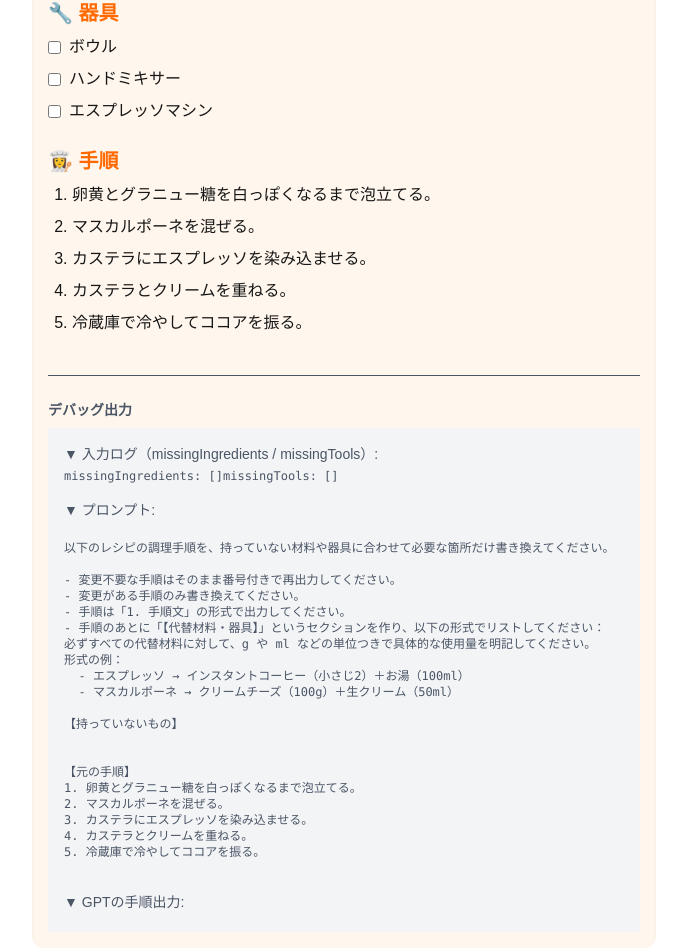
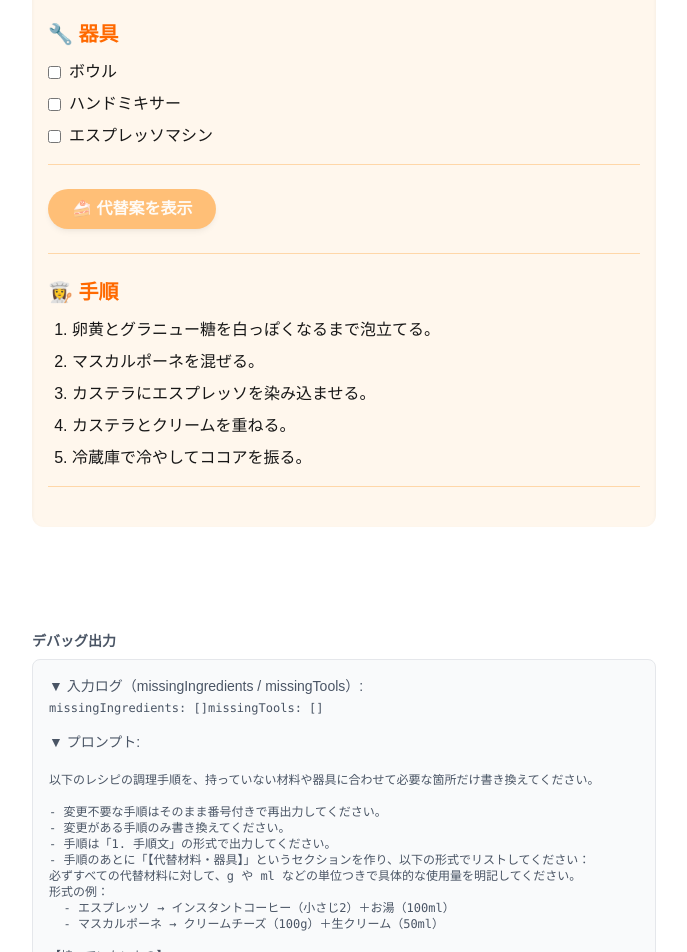
Before and after one commit to acetaminophen34/alt-recipe-demo, a Next.js app: page / in a window 1280 px wide. Shown: the part 313-1265 px from the top of the page, without its empty margins (296-983 px from the left). Built offline with nearby package versions, Linux system fonts and the light colour scheme.

Commit message:
UI改善&プロンプト調整

```diff
--- a/src/app/page.tsx
+++ b/src/app/page.tsx
@@ -139,8 +139,8 @@ ${stepText}
       <div className="bg-orange-50 rounded-xl shadow-inner p-4">
       <h1 className="text-3xl font-bold text-orange-600 mb-6 tracking-wide">ティラミスのレシピ</h1>
 
-      <section>
-        <h2 className="text-xl font-semibold text-orange-500 mt-6 mb-2">🥣 材料</h2>
+      <section className="border-b border-orange-200 pb-4 mb-6">
+        <h2 className="text-xl font-semibold text-orange-500 mb-3">🥣 材料</h2>
         <ul className="space-y-2">
           {ingredients.map(({ key, label }) => {
             const matchedKey = Object.keys(substitutions).find(k => k.includes(key));
@@ -168,11 +168,11 @@ ${stepText}
         </ul>
       </section>
 
-      <section>
-        <h2 className="text-xl font-semibold text-orange-500 mt-6 mb-2">🔧 器具</h2>
+      <section className="border-b border-orange-200 pb-4 mb-6">
+        <h2 className="text-xl font-semibold text-orange-500 mb-3">🔧 器具</h2>
         <ul className="space-y-2">
           {tools.map(({ key, label }) => {
-            const matchedKey = Object.keys(substitutions).find(k => key.includes(k));
+            const matchedKey = Object.keys(substitutions).find(k => k.includes(key));
             return (
               <li key={key}>
                 <label className="flex flex-col space-y-1">
@@ -197,20 +197,20 @@ ${stepText}
         </ul>
       </section>
 
-      {(missingIngredients.length > 0 || missingTools.length > 0) && (
-        <div className="mt-6">
+      <div className="border-b border-orange-200 pb-6 mb-6">
+        <div className="mt-4">
           <button
             onClick={handleClick}
             className="bg-orange-400 hover:bg-orange-500 text-white font-semibold px-6 py-2 rounded-full shadow-md transition-colors duration-300 disabled:opacity-50"
-            disabled={loading}
+            disabled={missingIngredients.length === 0 && missingTools.length === 0 || loading}
           >
             {loading ? '🍳 取得中...' : '🍰 代替案を表示'}
           </button>
         </div>
-      )}
+      </div>
 
-      <section>
-        <h2 className="text-xl font-semibold text-orange-500 mt-6 mb-2">👩‍🍳 手順</h2>
+      <section className="border-b border-orange-200 pb-4 mb-6">
+        <h2 className="text-xl font-semibold text-orange-500 mb-3">👩‍🍳 手順</h2>
         <ol className="list-decimal pl-6 space-y-2">
           {steps.map((step, i) => {
             const updated = updatedSteps[i];
@@ -229,12 +229,13 @@ ${stepText}
           })}
         </ol>
       </section>
+      </div>
 
-              {loading && <p className="mt-4 text-gray-500">代替手順を取得中...</p>}
+      {loading && <p className="mt-4 text-gray-500">代替手順を取得中...</p>}
 
-        <section className="mt-10 border-t pt-6 text-sm text-gray-600">
+      <section className="mt-16 pt-10 text-sm text-gray-600">
         <h2 className="font-semibold mb-2">デバッグ出力</h2>
-        <div className="bg-gray-100 p-4 rounded space-y-4">
+        <div className="bg-gray-50 border border-gray-200 rounded-lg p-4 space-y-4">
           <div>
             <p className="font-medium mb-1">▼ 入力ログ（missingIngredients / missingTools）:</p>
             <pre className="whitespace-pre-wrap text-xs">
@@ -260,7 +261,6 @@ ${stepText}
           </div>
         </div>
       </section>
-          </div>
     </main>
   );
 }
```
